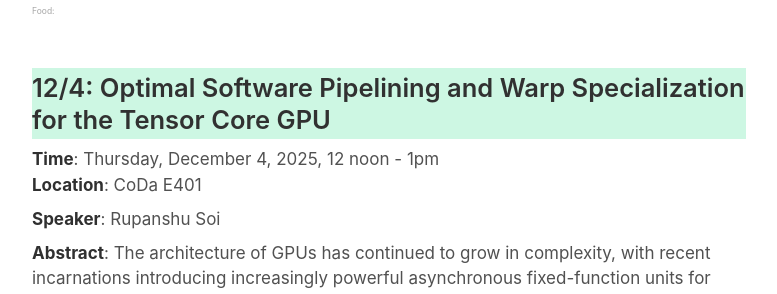
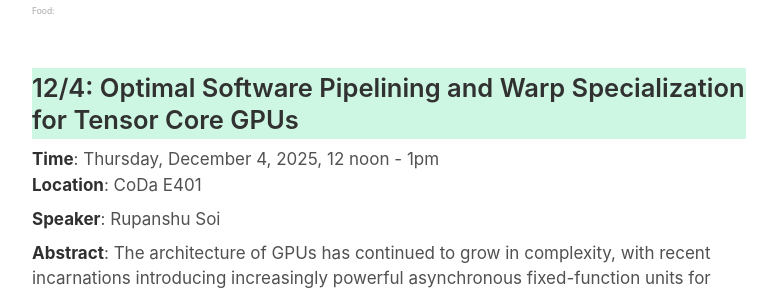
Before and after one commit to software-research-lunch/software-research-lunch.github.io, a Jekyll site: the page built from index.html, in a window 1280 px wide and 900 px high, scrolled down 6676 px. Shown: the part 188-482 px from the top of the window, without its empty margins (251-1028 px from the left). Built offline with Jekyll 4.4.1, drawn with Linux system fonts in a browser that asks for light colours.

Commit message:
_data: rupanshu title update

```diff
--- a/_data/schedule.yml
+++ b/_data/schedule.yml
@@ -153,7 +153,7 @@ I will show how we solve the Programming by Navigation problem for one domain—
 Finally, I will show how I have applied Programming by Navigation to create Honeybee, a programming system I have been co-designing with and for experimental biologists for 3+ years to enable them to write code to analyze the complex and fascinating data they generate in the lab."
     - date: "2025-12-4"
       abstract: "The architecture of GPUs has continued to grow in complexity, with recent incarnations introducing increasingly powerful asynchronous fixed-function units for matrix multiplication and data movement to go along with highly parallel general-purpose cores. Applications must expose ample instruction-level parallelism to maximally utilize all hardware resources. Many high-performance programs apply two key strategies to do so: software pipelining (SWP), a technique for statically scheduling a loop to maximize its throughput, and warp specialization (WS), a technique for issuing different components of the program from different groups of threads. However, SWP and WS strategies are currently either discovered by human experts or instantiated by architecture-specific heuristics in GPU compilers. To address this, we introduce Twill, the first system that automatically derives optimal SWP and WS strategies for modern GPUs. Twill introduces a novel formulation of SWP and WS as a joint optimization problem that can be discharged to off-the-shelf constraint solvers. Twill's approach is heuristic-free, polymorphic over the architecture of the GPU, and guaranteed to produce optimal schedules. We show that Twill can rediscover, and thereby prove optimal, the SWP and WS strategies manually developed by humans for Flash Attention on both the NVIDIA Hopper and Blackwell GPU architectures."
-      title: "Optimal Software Pipelining and Warp Specialization for the Tensor Core GPU"
+      title: "Optimal Software Pipelining and Warp Specialization for Tensor Core GPUs"
       speaker: "Rupanshu Soi"
       bio: "Rupanshu Soi is a 4th-year CS PhD student advised by Alex Aiken. He is interested in programming languages and compilers."
 
```
